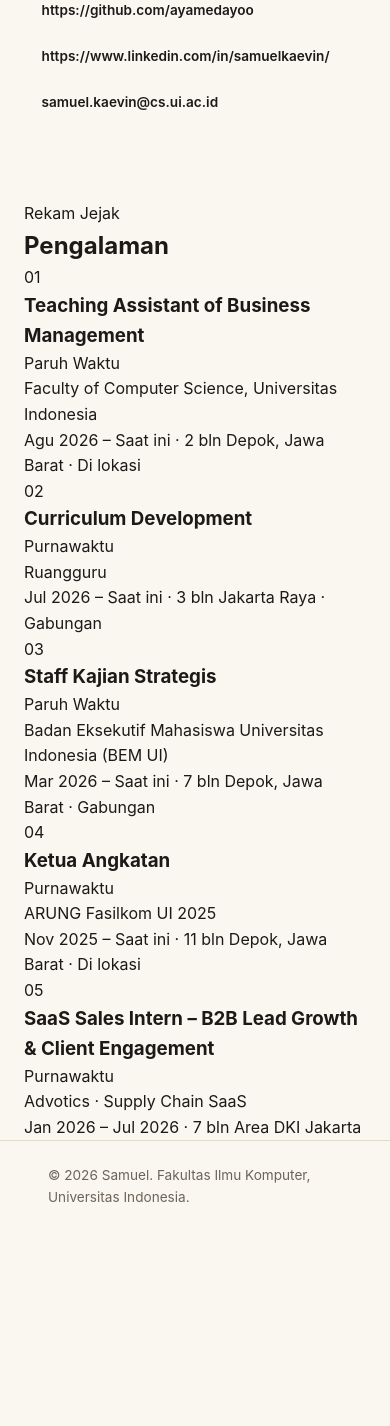
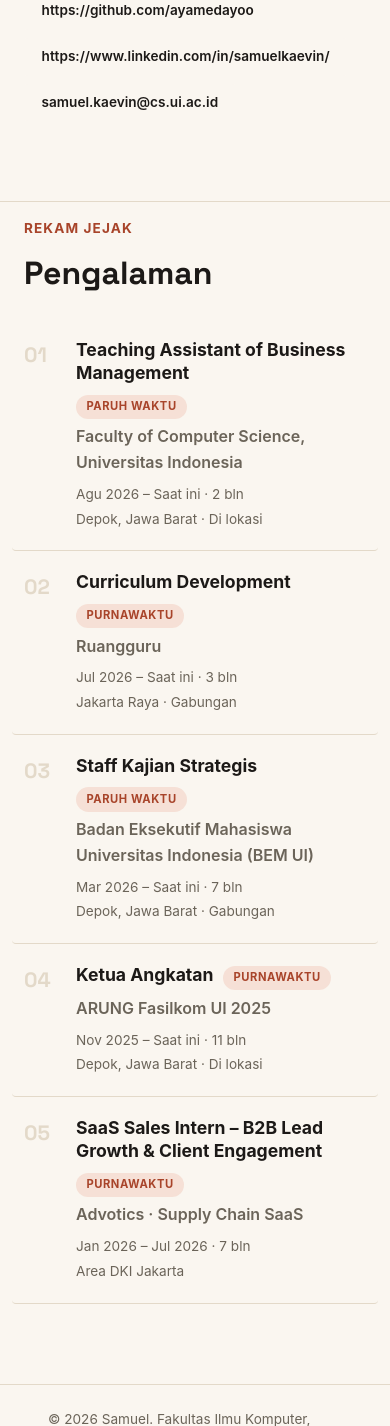
Before and after one commit to ayamedayoo/myportofolio, a Django app: page / in a window 390 px wide. Shown: the part 792-2218 px from the top of the page. Before the commit the page ends 1994 px from the top, so only its background shows below. Run offline with Django 5.2, Linux system fonts and the light colour scheme.

Commit message:
style(pengalaman): style timeline with grid layout, hover state, and responsive breakpoint
Co-Authored-By: Claude Sonnet 5 <noreply@anthropic.com>

```diff
--- a/static/css/style.css
+++ b/static/css/style.css
@@ -169,6 +169,98 @@ h1, .brand {
     border: 3px solid var(--ink);
 }
 
+.experience {
+    padding: 1rem 0 5rem;
+    border-top: 1px solid var(--line);
+}
+
+.section-kicker {
+    font-size: 0.85rem;
+    letter-spacing: 0.08em;
+    text-transform: uppercase;
+    color: var(--accent-dark);
+    font-weight: 700;
+    margin-bottom: 0.5rem;
+}
+
+.section-title {
+    font-family: "Space Grotesk", -apple-system, sans-serif;
+    font-size: clamp(2rem, 4vw, 2.75rem);
+    margin-bottom: 2rem;
+}
+
+.timeline-item {
+    display: grid;
+    grid-template-columns: 3.5rem 1fr;
+    align-items: start;
+    gap: 0.5rem 1.5rem;
+    padding: 1.5rem 1rem;
+    margin: 0 -1rem;
+    border-bottom: 1px solid var(--line);
+    border-radius: var(--radius);
+    transition: background-color 0.2s ease, border-color 0.2s ease;
+}
+
+.timeline-item:first-child {
+    padding-top: 0.5rem;
+}
+
+.timeline-item:hover {
+    background-color: rgba(217, 93, 57, 0.08);
+    border-color: transparent;
+}
+
+.timeline-index {
+    font-family: "Space Grotesk", -apple-system, sans-serif;
+    font-size: 1.75rem;
+    font-weight: 700;
+    color: var(--line);
+    transition: color 0.2s ease;
+}
+
+.timeline-item:hover .timeline-index {
+    color: var(--accent);
+}
+
+.timeline-heading {
+    display: flex;
+    align-items: baseline;
+    flex-wrap: wrap;
+    gap: 0.6rem;
+    margin-bottom: 0.35rem;
+}
+
+.timeline-heading h3 {
+    font-size: 1.1rem;
+    line-height: 1.3;
+}
+
+.timeline-type {
+    font-size: 0.7rem;
+    font-weight: 700;
+    text-transform: uppercase;
+    letter-spacing: 0.05em;
+    color: var(--accent-dark);
+    background-color: rgba(217, 93, 57, 0.14);
+    padding: 0.2rem 0.65rem;
+    border-radius: 999px;
+    white-space: nowrap;
+}
+
+.timeline-org {
+    color: var(--text-muted);
+    font-weight: 600;
+    margin-bottom: 0.5rem;
+}
+
+.timeline-meta {
+    display: flex;
+    flex-wrap: wrap;
+    gap: 0.4rem 1.5rem;
+    font-size: 0.85rem;
+    color: var(--text-muted);
+}
+
 .site-footer {
     padding: 1.5rem;
     color: var(--text-muted);
@@ -192,4 +284,20 @@ h1, .brand {
     .social-links {
         justify-content: flex-start;
     }
+
+    .timeline-item {
+        grid-template-columns: 2.25rem 1fr;
+        gap: 0.35rem 1rem;
+        padding: 1.25rem 0.75rem;
+        margin: 0 -0.75rem;
+    }
+
+    .timeline-index {
+        font-size: 1.3rem;
+    }
+
+    .timeline-meta {
+        flex-direction: column;
+        gap: 0.2rem;
+    }
 }
```
